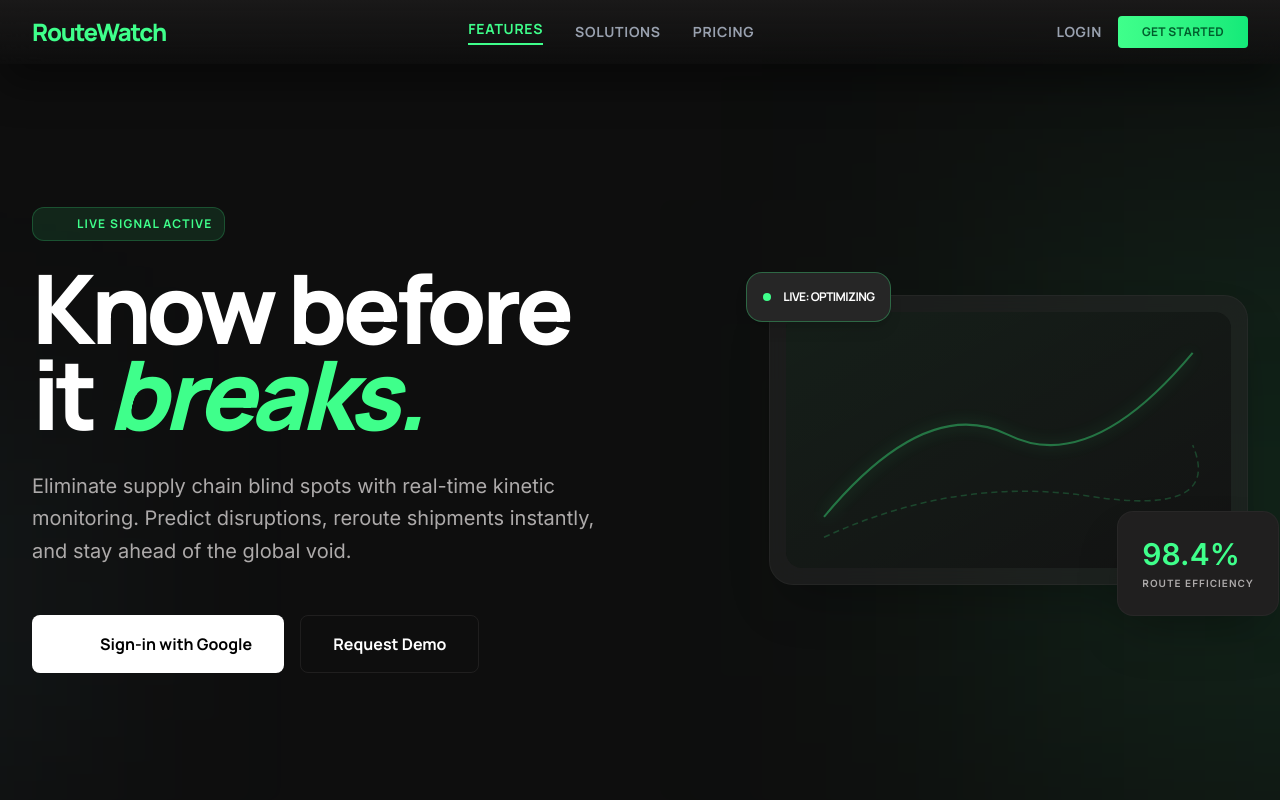
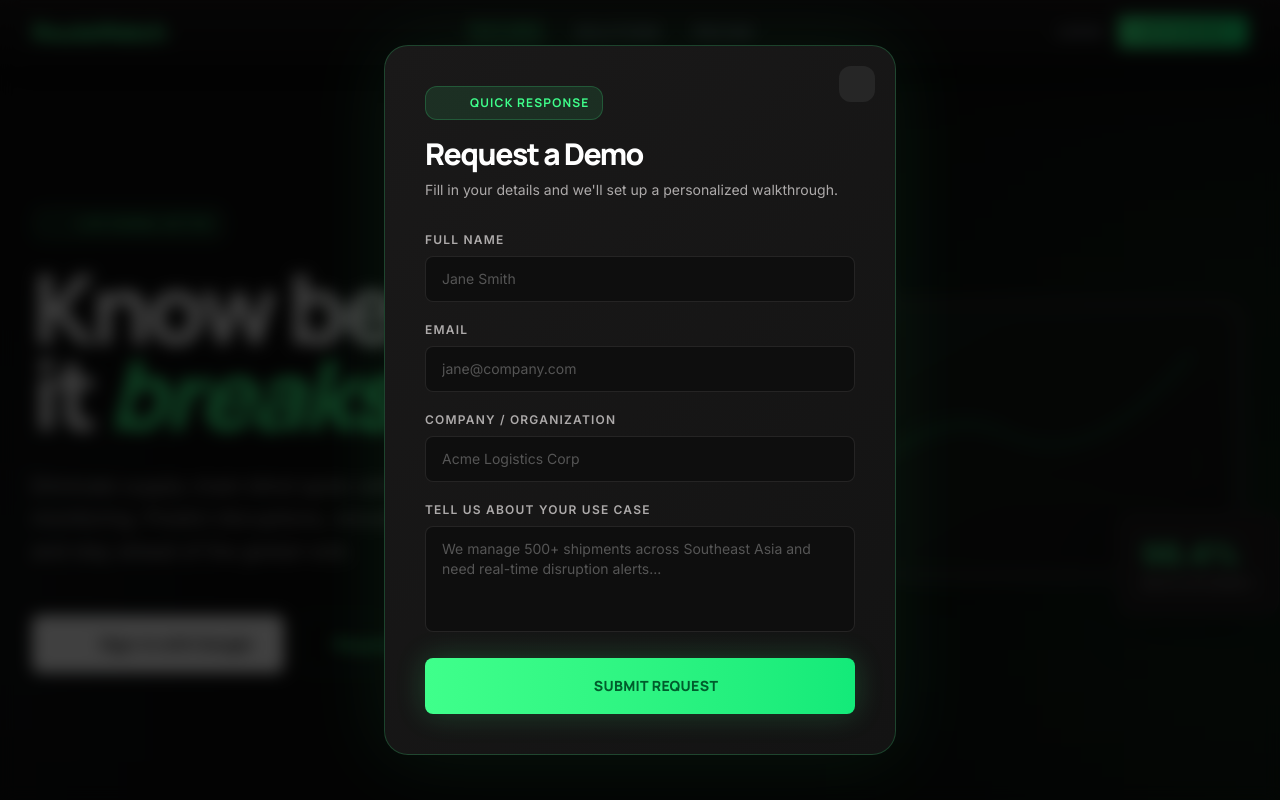
Before and after one commit to Sahil-S396/routewatch, a React (Vite) app: page / in a window 1280 px wide. Both pictures are taken after a click on the button "Request Demo". Shown: the top 800 px of the page. Built offline with nearby package versions, Linux system fonts and the light colour scheme; no server answers.

Commit message:
add gitignore and fix request demo button

```diff
--- a/src/pages/LandingPage.jsx
+++ b/src/pages/LandingPage.jsx
@@ -1,11 +1,47 @@
 import { useState } from 'react'
 import { Link, useNavigate } from 'react-router-dom'
-import { auth, provider, signInWithPopup } from '../lib/firebase'
+import { auth, provider, signInWithPopup, db } from '../lib/firebase'
+import { collection, addDoc, serverTimestamp } from 'firebase/firestore'
 
 export default function LandingPage() {
-  const navigate   = useNavigate()
-  const [loading,  setLoading]  = useState(false)
+  const navigate    = useNavigate()
+  const [loading,   setLoading]   = useState(false)
   const [authError, setAuthError] = useState('')
+
+  // ── Demo Modal State ──
+  const [demoOpen,    setDemoOpen]    = useState(false)
+  const [demoForm,    setDemoForm]    = useState({ fullName: '', email: '', company: '', message: '' })
+  const [demoLoading, setDemoLoading] = useState(false)
+  const [demoSuccess, setDemoSuccess] = useState(false)
+  const [demoError,   setDemoError]   = useState('')
+
+  const openDemo  = () => { setDemoOpen(true); setDemoSuccess(false); setDemoError(''); setDemoForm({ fullName: '', email: '', company: '', message: '' }) }
+  const closeDemo = () => { setDemoOpen(false) }
+
+  const handleDemoChange = (e) => {
+    setDemoForm(prev => ({ ...prev, [e.target.name]: e.target.value }))
+  }
+
+  const handleDemoSubmit = async (e) => {
+    e.preventDefault()
+    setDemoLoading(true)
+    setDemoError('')
+    try {
+      await addDoc(collection(db, 'demo_requests'), {
+        fullName:  demoForm.fullName.trim(),
+        email:     demoForm.email.trim(),
+        company:   demoForm.company.trim(),
+        message:   demoForm.message.trim(),
+        timestamp: serverTimestamp(),
+      })
+      setDemoSuccess(true)
+    } catch (err) {
+      console.error(err)
+      setDemoError('Something went wrong. Please try again.')
+    } finally {
+      setDemoLoading(false)
+    }
+  }
 
   const handleGoogleSignIn = async () => {
     setLoading(true)
@@ -105,7 +141,12 @@ export default function LandingPage() {
                     </>
                   )}
                 </button>
-                <button className="border border-[#494847]/30 hover:bg-[#262626] px-8 py-4 rounded-xl font-bold transition-all active:scale-95" style={{ fontFamily: 'Manrope, sans-serif' }}>
+                <button
+                  id="request-demo-btn"
+                  onClick={openDemo}
+                  className="border border-[#3fff8b]/30 hover:bg-[#3fff8b]/10 px-8 py-4 rounded-xl font-bold transition-all active:scale-95 text-[#3fff8b]"
+                  style={{ fontFamily: 'Manrope, sans-serif' }}
+                >
                   Request Demo
                 </button>
               </div>
@@ -260,6 +301,154 @@ export default function LandingPage() {
           </div>
         </div>
       </footer>
+
+      {/* ── Demo Request Modal ── */}
+      {demoOpen && (
+        <div
+          className="fixed inset-0 z-[999] flex items-center justify-center p-4"
+          style={{ background: 'rgba(0,0,0,0.75)', backdropFilter: 'blur(8px)' }}
+          onClick={(e) => { if (e.target === e.currentTarget) closeDemo() }}
+        >
+          <div
+            className="relative w-full max-w-lg rounded-3xl border border-[#3fff8b]/20 shadow-2xl"
+            style={{
+              background: 'linear-gradient(135deg, #1a1919 0%, #131313 100%)',
+              boxShadow: '0 0 80px rgba(63,255,139,0.08)',
+            }}
+          >
+            {/* Close button */}
+            <button
+              id="demo-modal-close"
+              onClick={closeDemo}
+              className="absolute top-5 right-5 w-9 h-9 flex items-center justify-center rounded-full bg-[#262626] hover:bg-[#333] text-gray-400 hover:text-white transition-all"
+              aria-label="Close modal"
+            >
+              <span className="material-symbols-outlined text-lg">close</span>
+            </button>
+
+            <div className="p-8 md:p-10">
+              {/* Header */}
+              <div className="mb-8">
+                <div className="inline-flex items-center gap-2 px-3 py-1 bg-[#3fff8b]/10 text-[#3fff8b] rounded-full mb-4 border border-[#3fff8b]/20">
+                  <span className="material-symbols-outlined text-sm" style={{ fontVariationSettings: "'FILL' 1" }}>schedule_send</span>
+                  <span className="text-xs font-bold tracking-widest uppercase" style={{ fontFamily: 'Manrope, sans-serif' }}>Quick Response</span>
+                </div>
+                <h2 className="text-3xl font-extrabold tracking-tighter text-white" style={{ fontFamily: 'Manrope, sans-serif' }}>Request a Demo</h2>
+                <p className="text-[#adaaaa] text-sm mt-2">Fill in your details and we'll set up a personalized walkthrough.</p>
+              </div>
+
+              {demoSuccess ? (
+                /* Success state */
+                <div className="flex flex-col items-center text-center py-8 gap-4">
+                  <div className="w-16 h-16 rounded-full bg-[#3fff8b]/15 flex items-center justify-center border border-[#3fff8b]/30">
+                    <span className="material-symbols-outlined text-[#3fff8b] text-3xl" style={{ fontVariationSettings: "'FILL' 1" }}>check_circle</span>
+                  </div>
+                  <p className="text-white text-lg font-bold" style={{ fontFamily: 'Manrope, sans-serif' }}>Thanks! We'll reach out soon.</p>
+                  <p className="text-[#adaaaa] text-sm">Keep an eye on your inbox — our team will be in touch within 24 hours.</p>
+                  <button
+                    onClick={closeDemo}
+                    className="mt-4 px-8 py-3 rounded-xl bg-[#3fff8b] text-[#005d2c] font-bold uppercase tracking-wide text-sm hover:opacity-90 transition-all"
+                    style={{ fontFamily: 'Manrope, sans-serif' }}
+                  >
+                    Close
+                  </button>
+                </div>
+              ) : (
+                /* Form */
+                <form onSubmit={handleDemoSubmit} className="space-y-5">
+                  {/* Full Name */}
+                  <div>
+                    <label className="block text-xs font-bold uppercase tracking-widest text-[#adaaaa] mb-2" htmlFor="demo-fullName">Full Name</label>
+                    <input
+                      id="demo-fullName"
+                      name="fullName"
+                      type="text"
+                      required
+                      value={demoForm.fullName}
+                      onChange={handleDemoChange}
+                      placeholder="Jane Smith"
+                      className="w-full px-4 py-3 rounded-xl bg-[#0e0e0e] border border-[#494847]/40 text-white placeholder-[#555] focus:outline-none focus:border-[#3fff8b]/60 focus:ring-1 focus:ring-[#3fff8b]/30 transition-all text-sm"
+                    />
+                  </div>
+
+                  {/* Email */}
+                  <div>
+                    <label className="block text-xs font-bold uppercase tracking-widest text-[#adaaaa] mb-2" htmlFor="demo-email">Email</label>
+                    <input
+                      id="demo-email"
+                      name="email"
+                      type="email"
+                      required
+                      value={demoForm.email}
+                      onChange={handleDemoChange}
+                      placeholder="jane@company.com"
+                      className="w-full px-4 py-3 rounded-xl bg-[#0e0e0e] border border-[#494847]/40 text-white placeholder-[#555] focus:outline-none focus:border-[#3fff8b]/60 focus:ring-1 focus:ring-[#3fff8b]/30 transition-all text-sm"
+                    />
+                  </div>
+
+                  {/* Company */}
+                  <div>
+                    <label className="block text-xs font-bold uppercase tracking-widest text-[#adaaaa] mb-2" htmlFor="demo-company">Company / Organization</label>
+                    <input
+                      id="demo-company"
+                      name="company"
+                      type="text"
+                      required
+                      value={demoForm.company}
+                      onChange={handleDemoChange}
+                      placeholder="Acme Logistics Corp"
+                      className="w-full px-4 py-3 rounded-xl bg-[#0e0e0e] border border-[#494847]/40 text-white placeholder-[#555] focus:outline-none focus:border-[#3fff8b]/60 focus:ring-1 focus:ring-[#3fff8b]/30 transition-all text-sm"
+                    />
+                  </div>
+
+                  {/* Message */}
+                  <div>
+                    <label className="block text-xs font-bold uppercase tracking-widest text-[#adaaaa] mb-2" htmlFor="demo-message">Tell us about your use case</label>
+                    <textarea
+                      id="demo-message"
+                      name="message"
+                      rows={4}
+                      value={demoForm.message}
+                      onChange={handleDemoChange}
+                      placeholder="We manage 500+ shipments across Southeast Asia and need real-time disruption alerts..."
+                      className="w-full px-4 py-3 rounded-xl bg-[#0e0e0e] border border-[#494847]/40 text-white placeholder-[#555] focus:outline-none focus:border-[#3fff8b]/60 focus:ring-1 focus:ring-[#3fff8b]/30 transition-all text-sm resize-none"
+                    />
+                  </div>
+
+                  {/* Error */}
+                  {demoError && (
+                    <div className="flex items-center gap-2 px-4 py-3 rounded-lg bg-[#ff7351]/10 border border-[#ff7351]/30 text-[#ff7351] text-sm">
+                      <span className="material-symbols-outlined text-sm">error</span>
+                      {demoError}
+                    </div>
+                  )}
+
+                  {/* Submit */}
+                  <button
+                    id="demo-submit-btn"
+                    type="submit"
+                    disabled={demoLoading}
+                    className="w-full py-4 rounded-xl bg-gradient-to-r from-[#3fff8b] to-[#13ea79] text-[#005d2c] font-black uppercase tracking-wide text-sm hover:opacity-90 active:scale-95 transition-all shadow-[0_0_30px_rgba(63,255,139,0.2)] disabled:opacity-60 disabled:cursor-not-allowed flex items-center justify-center gap-2"
+                    style={{ fontFamily: 'Manrope, sans-serif' }}
+                  >
+                    {demoLoading ? (
+                      <>
+                        <span className="material-symbols-outlined text-sm animate-spin">progress_activity</span>
+                        Sending…
+                      </>
+                    ) : (
+                      <>
+                        <span className="material-symbols-outlined text-sm" style={{ fontVariationSettings: "'FILL' 1" }}>send</span>
+                        Submit Request
+                      </>
+                    )}
+                  </button>
+                </form>
+              )}
+            </div>
+          </div>
+        </div>
+      )}
     </div>
   )
 }
```
Also changed, not shown: 1 other file (tests, documents, lock files or other folders).
